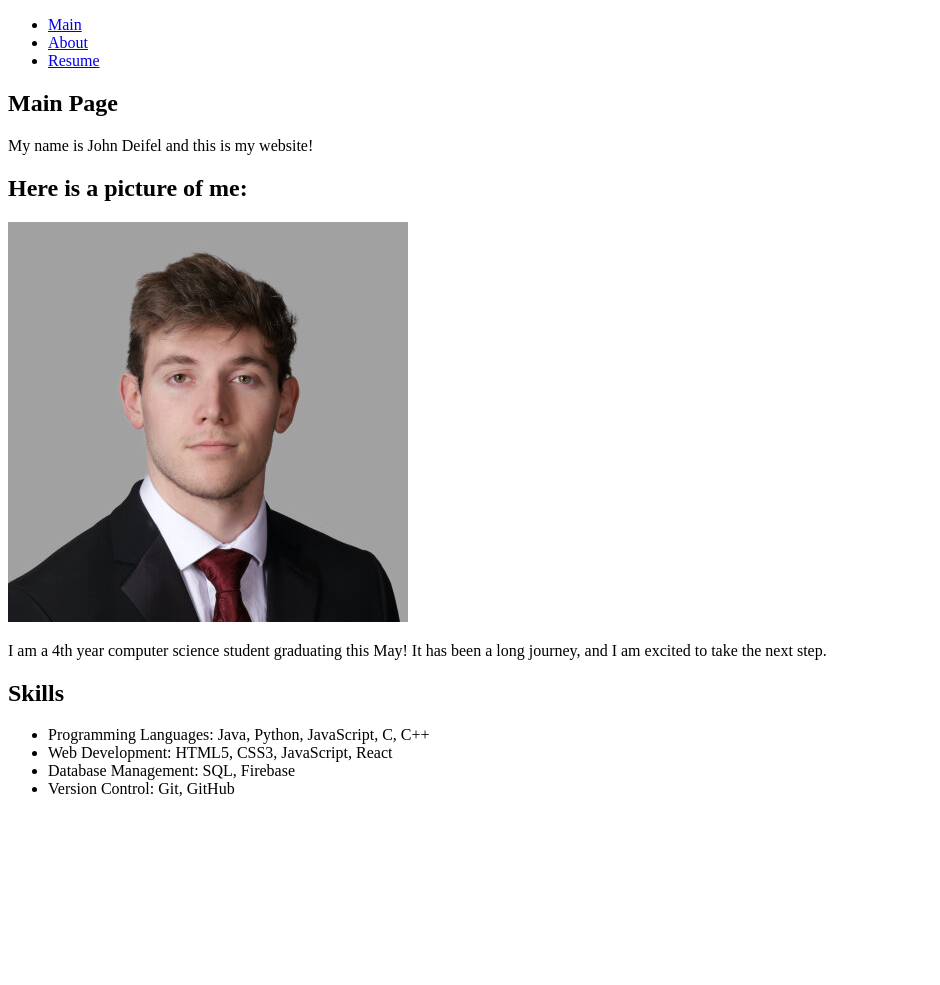
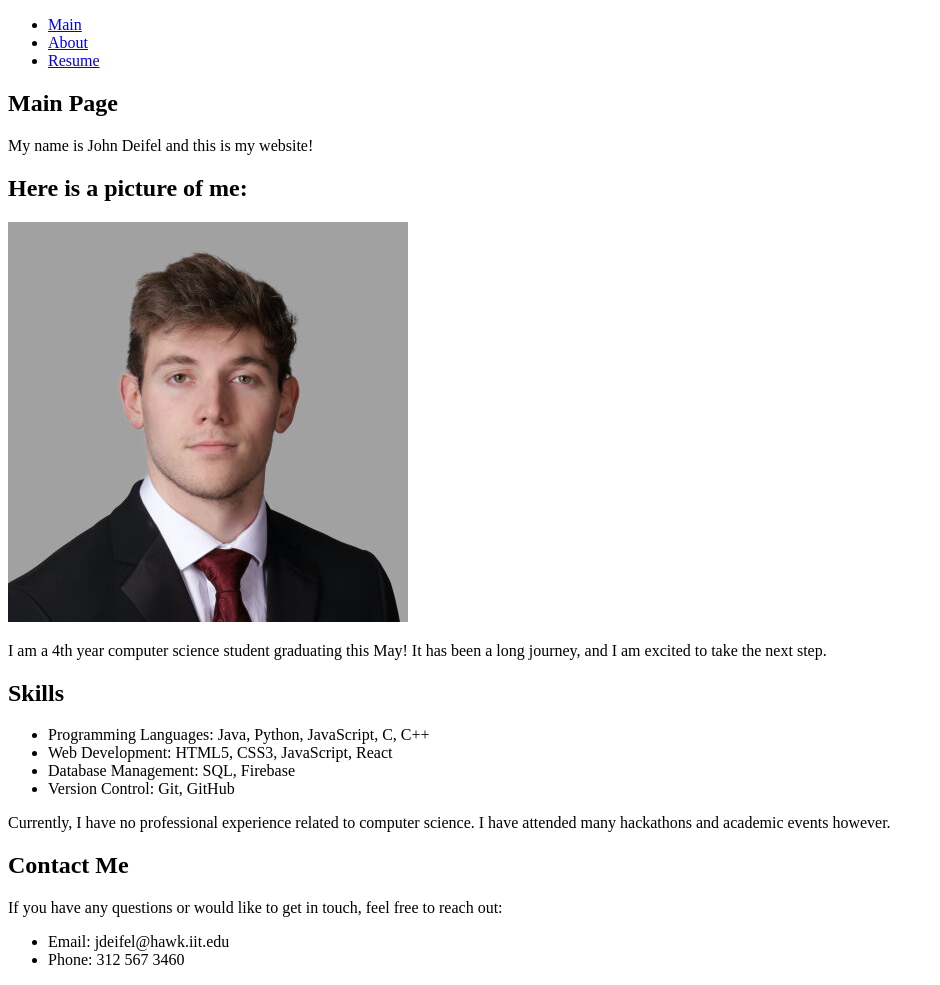
Before and after one commit to jdeifel/ITMD361_Project1, a plain HTML site: page index.html in a window 1280 px wide. Shown: the whole page, without its empty margins (0-940 px from the left). Before the commit the page ends 814 px from the top, so only its background shows below. Drawn offline with Linux system fonts and the light colour scheme.

Commit message:
Add Experience and contact me sections

```diff
--- a/index.html
+++ b/index.html
@@ -28,5 +28,16 @@
         <li>Version Control: Git, GitHub</li>
       </ul>
     </section>
+    <section id="Experience">
+      <p>Currently, I have no professional experience related to computer science. I have attended many hackathons and academic events however.</p>
+    </section>
+    <section id="Contact Me">
+      <h2>Contact Me</h2>
+      <p>If you have any questions or would like to get in touch, feel free to reach out:</p>
+      <ul>
+        <li>Email: jdeifel@hawk.iit.edu</a></li>
+        <li>Phone: 312 567 3460</li>
+      </ul>
+    </section>
   </body>
 </html>
```
